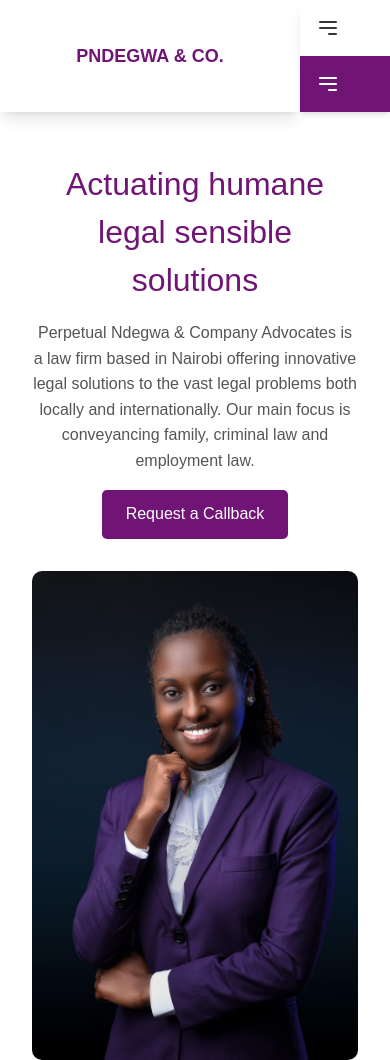
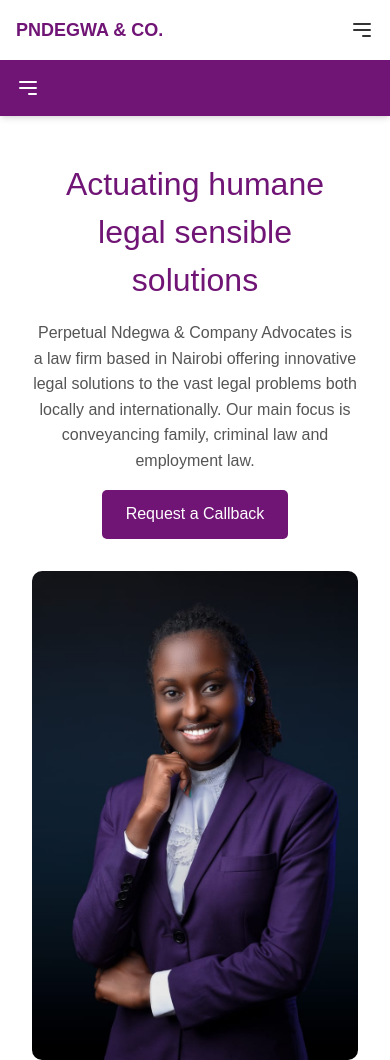
Before and after one commit to Allevandrose/judiciary, a plain HTML site: page index.html in a window 390 px wide. Shown: the top 1060 px of the page. Drawn offline with nearby package versions, Linux system fonts and the light colour scheme.

Commit message:
made it responsive with padding added second nav

```diff
--- a/index.html
+++ b/index.html
@@ -13,19 +13,23 @@
     <link rel="stylesheet" href="style.css" />
   </head>
   <body class="bg-[#e3e4e7]">
-    <div class="flex fixed w-full z-50">
-      <!-- Logo or Text (Responsive) -->
-      <div class="flex items-center justify-center bg-white shadow-lg" style="width: 300px;">
-        <img src="images/logoz.png" alt="Logo" class="h-16 hidden md:block" />
-        <span class="md:hidden font-bold text-[#701475] text-lg">PNDEGWA & CO.</span>
+    <div class="fixed w-full z-50">
+      <!-- Navigation Bars (100% Width on Small Screens) -->
+      <div class="flex">
+        <!-- Logo Container (Hidden on Small Screens) -->
+        <div class="hidden md:flex items-center justify-center bg-white shadow-lg" style="width: 150px;">
+          <img src="images/logoz.png" alt="Logo" class="h-16" />
         </div>
 
-      <!-- Navigation Bars -->
         <div class="flex-1">
-        <!-- First Navbar -->
-        <nav x-data="{ isOpen: false }" class="bg-white shadow-lg">
+          <!-- First Navbar (Top Bar) -->
+          <nav x-data="{ isOpen: false }" class="bg-white shadow-lg w-full">
             <div class="container mx-auto px-4">
               <div class="flex justify-between items-center py-4">
+                <!-- Text Logo (Visible Only on Small Screens) -->
+                <span class="md:hidden font-bold text-[#701475] text-lg">PNDEGWA & CO.</span>
+
+                <!-- Contact Info & Social Media Links (Hidden on Small Screens) -->
                 <div class="hidden md:flex space-x-6 items-center">
                   <div class="flex space-x-4 text-sm">
                     <span class="text-gray-600"><i class="fas fa-phone mr-2"></i>0737-959174</span>
@@ -39,12 +43,16 @@
                     <a href="#" class="w-8 h-8 rounded-full bg-green-600 flex items-center justify-center text-white"><i class="fab fa-whatsapp"></i></a>
                   </div>
                 </div>
+
+                <!-- Mobile Menu Button -->
                 <button @click="isOpen = !isOpen" class="md:hidden">
                   <svg class="w-6 h-6" fill="none" stroke="currentColor" viewBox="0 0 24 24">
                     <path stroke-linecap="round" stroke-linejoin="round" stroke-width="2" d="M4 6h16M4 12h16m-7 6h7" />
                   </svg>
                 </button>
               </div>
+
+              <!-- Mobile Contact Info & Social Links -->
               <div x-show="isOpen" class="md:hidden pb-4 space-y-4">
                 <div class="flex flex-col space-y-2 text-sm">
                   <span class="text-gray-600"><i class="fas fa-phone mr-2"></i>0737-959174</span>
@@ -61,8 +69,8 @@
             </div>
           </nav>
 
-        <!-- Second Navbar -->
-        <nav x-data="{ isOpen: false }" class="bg-[#701475] text-white shadow-md">
+          <!-- Second Navbar (Main Navigation) -->
+          <nav x-data="{ isOpen: false }" class="bg-[#701475] text-white shadow-md w-full">
             <div class="container mx-auto px-4">
               <div class="flex justify-between items-center py-4">
                 <div class="hidden md:flex space-x-8">
@@ -87,6 +95,7 @@
               </div>
             </div>
           </nav>
+        </div>
       </div>
     </div>
 
```
Lines whose indentation alone changed are shown as unchanged.
